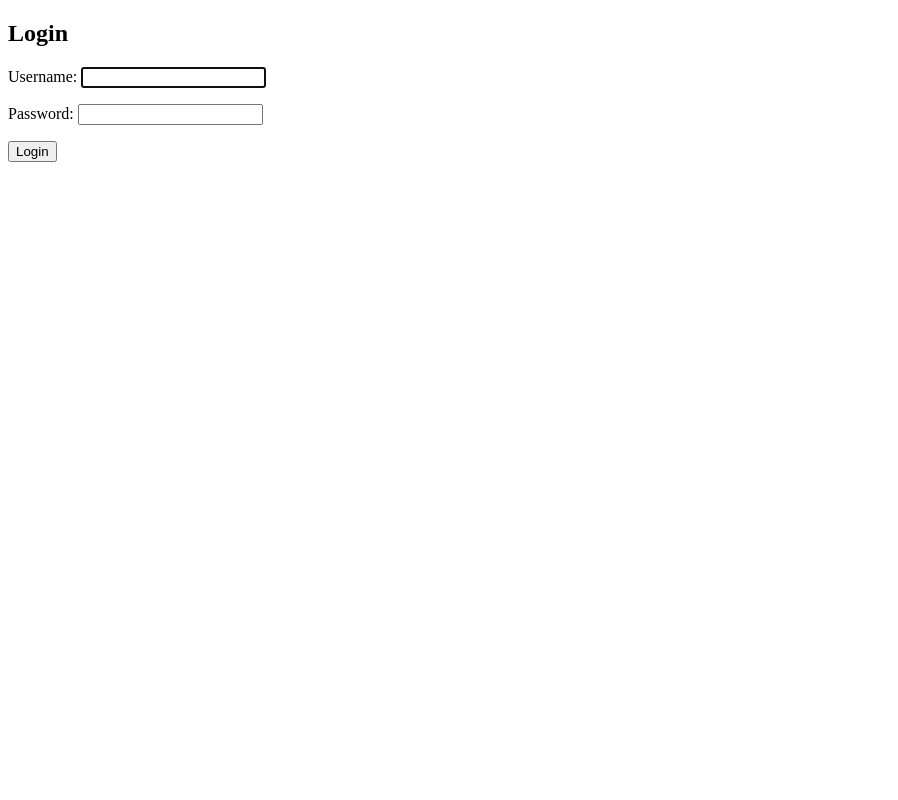
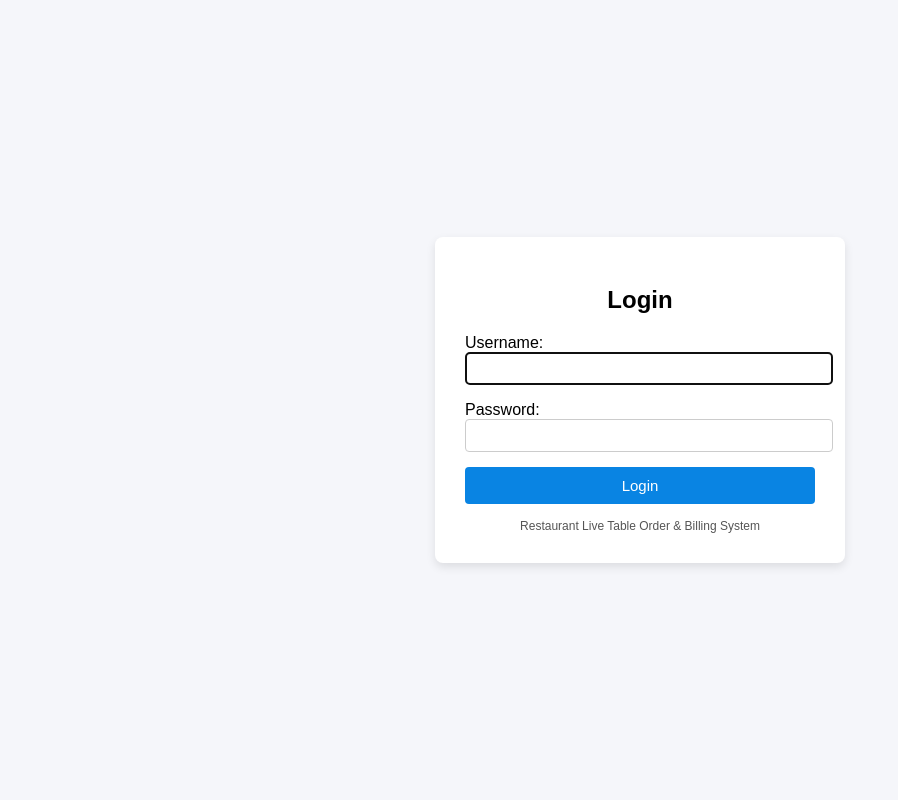
Before and after one commit to kesavan46/Restaurant-Live-Table-Order-Billing-System, a Django app: page /login/ in a window 1280 px wide. Shown: the whole page, without its empty margins (0-898 px from the left). Run offline with Django 5.2, Linux system fonts and the light colour scheme.

Commit message:
Improve login page design and title
Enhanced the login page with improved styling and a more descriptive title.

```diff
--- a/restaurant/templates/registration/login.html
+++ b/restaurant/templates/registration/login.html
@@ -1,9 +1,69 @@
 <!DOCTYPE html>
 <html>
 <head>
-    <title>Login</title>
+    <title>Login | Restaurant System</title>
+    <style>
+        body {
+            font-family: Arial, sans-serif;
+            background-color: #f5f6fa;
+            height: 100vh;
+            margin: 0;
+            display: flex;
+            align-items: center;
+            justify-content: center;
+        }
+
+        .login-box {
+            background: white;
+            padding: 30px;
+            width: 350px;
+            border-radius: 8px;
+            box-shadow: 0 4px 10px rgba(0,0,0,0.1);
+        }
+
+        .login-box h2 {
+            text-align: center;
+            margin-bottom: 20px;
+        }
+
+        .login-box form p {
+            margin-bottom: 15px;
+        }
+
+        input[type="text"],
+        input[type="password"] {
+            width: 100%;
+            padding: 8px;
+            border-radius: 4px;
+            border: 1px solid #ccc;
+        }
+
+        button {
+            width: 100%;
+            padding: 10px;
+            background-color: #0984e3;
+            border: none;
+            color: white;
+            font-size: 15px;
+            border-radius: 4px;
+            cursor: pointer;
+        }
+
+        button:hover {
+            background-color: #0773c7;
+        }
+
+        .note {
+            margin-top: 15px;
+            font-size: 12px;
+            color: #555;
+            text-align: center;
+        }
+    </style>
 </head>
 <body>
+
+<div class="login-box">
     <h2>Login</h2>
 
     <form method="post">
@@ -11,5 +71,11 @@
         {{ form.as_p }}
         <button type="submit">Login</button>
     </form>
+
+    <div class="note">
+        Restaurant Live Table Order & Billing System
+    </div>
+</div>
+
 </body>
 </html>
```
